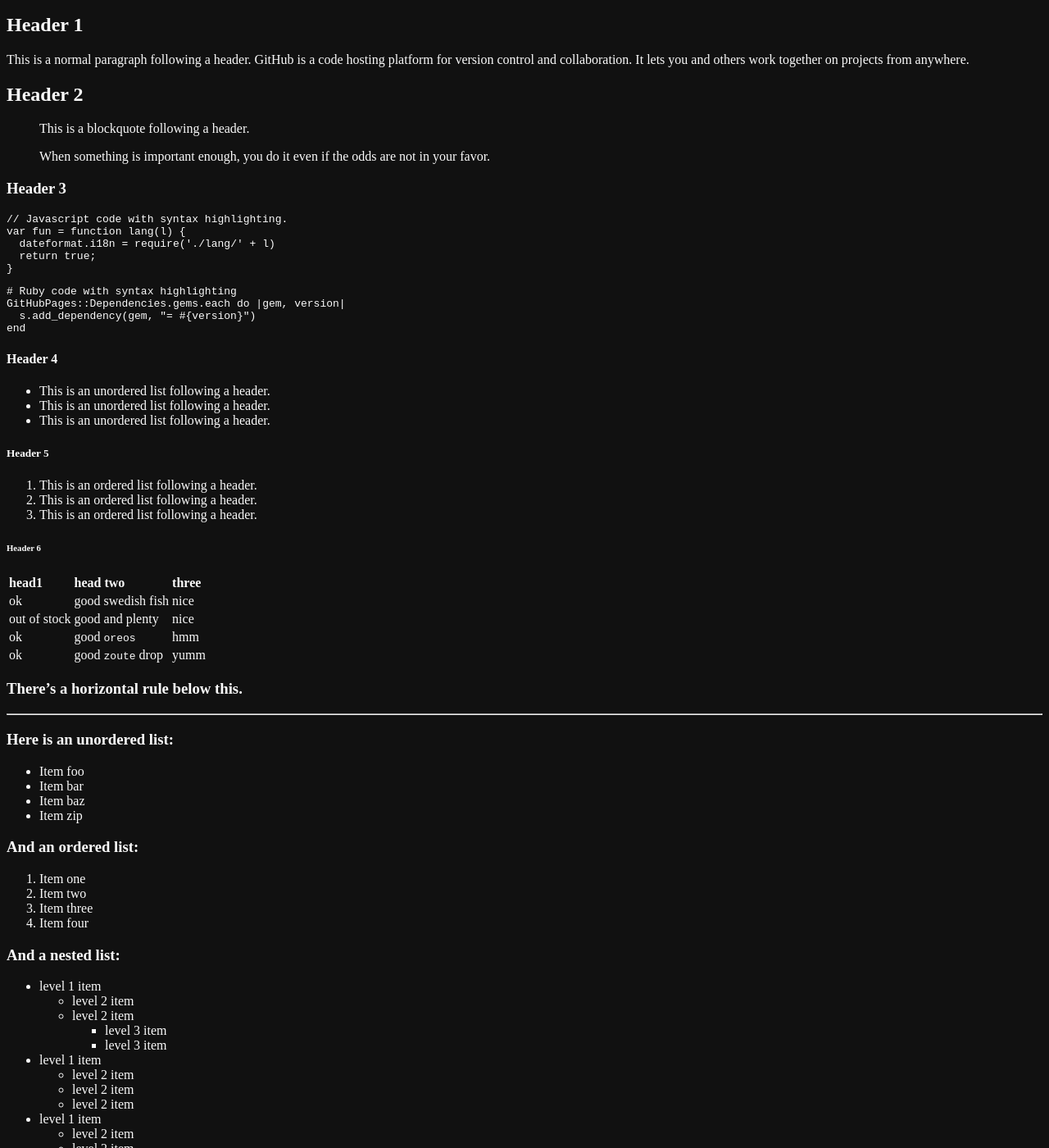
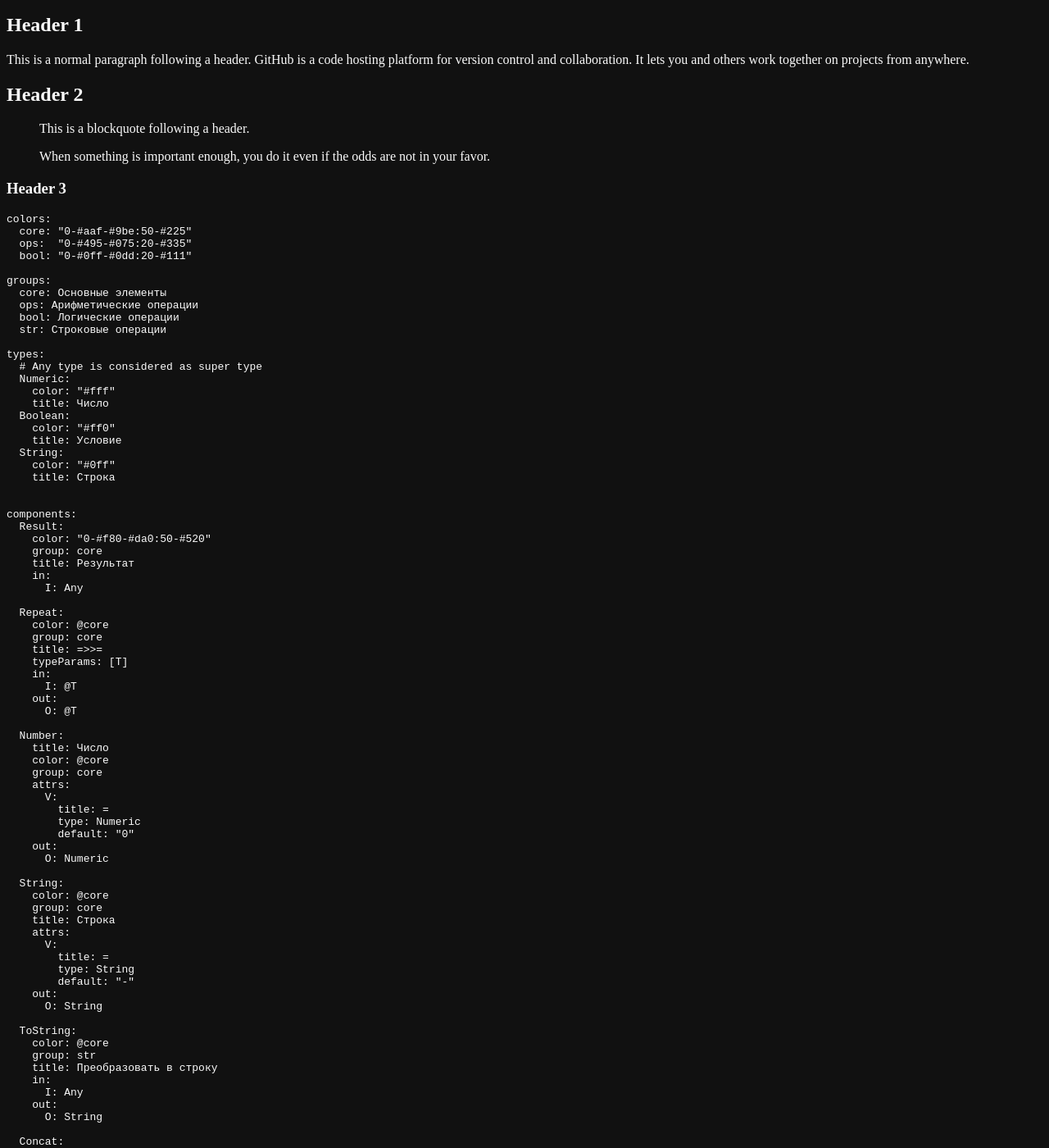
Before and after one commit to evazamtz/vax, a Jekyll site: the page built from docs/index.md, in a window 1280 px wide and 1400 px high, scrolled down 348 px. Shown: the whole window at 82% size. Built offline with Jekyll 4.4.1, drawn with Linux system fonts in a browser that asks for light colours; nearby versions of some CDN libraries; some of the changed text lies outside the part shown.

Commit message:
testing yaml highlighting

````diff
--- a/docs/index.md
+++ b/docs/index.md
@@ -22,12 +22,216 @@
 
 ### [](#header-3)Header 3
 
-```js
-// Javascript code with syntax highlighting.
-var fun = function lang(l) {
-  dateformat.i18n = require('./lang/' + l)
-  return true;
-}
+```yaml
+colors:
+  core: "0-#aaf-#9be:50-#225"
+  ops:  "0-#495-#075:20-#335"
+  bool: "0-#0ff-#0dd:20-#111"
+
+groups:
+  core: Основные элементы
+  ops: Арифметические операции
+  bool: Логические операции
+  str: Строковые операции
+
+types:
+  # Any type is considered as super type
+  Numeric:
+    color: "#fff"
+    title: Число
+  Boolean:
+    color: "#ff0"
+    title: Условие
+  String:
+    color: "#0ff"
+    title: Строка
+
+
+components:
+  Result:
+    color: "0-#f80-#da0:50-#520"
+    group: core
+    title: Результат
+    in:
+      I: Any
+
+  Repeat:
+    color: @core
+    group: core
+    title: =>>=
+    typeParams: [T]
+    in:
+      I: @T
+    out:
+      O: @T
+
+  Number:
+    title: Число
+    color: @core
+    group: core
+    attrs:
+      V:
+        title: =
+        type: Numeric
+        default: "0"
+    out:
+      O: Numeric
+
+  String:
+    color: @core
+    group: core
+    title: Строка
+    attrs:
+      V:
+        title: =
+        type: String
+        default: "-"
+    out:
+      O: String
+
+  ToString:
+    color: @core
+    group: str
+    title: Преобразовать в строку
+    in:
+      I: Any
+    out:
+      O: String
+
+  Concat:
+    color: @core
+    group: str
+    title: Склеить строки
+    in:
+      S1: String
+      S2: String
+      S3: String
+      S4: String
+    out:
+      O: String
+
+  Prompt:
+    title: Числовой параметр
+    color: @core
+    group: core
+    attrs:
+      Name:
+        title: Название
+        type: Any
+        default: "a"
+    out:
+      O: Numeric
+
+  Add:
+    group: ops
+    color: @ops
+    title: "+"
+    in:
+      A: Numeric
+      B: Numeric
+    out:
+      O: Numeric
+
+  Sub:
+    title: "-"
+    group: ops
+    color: @ops
+    in:
+      A: Numeric
+      B: Numeric
+    out:
+      O: Numeric
+
+  Mul:
+    title: "*"
+    group: ops
+    color: @ops
+    in:
+      A: Numeric
+      B: Numeric
+    out:
+      O: Numeric
+
+  Div:
+    title: "/"
+    group: ops
+    color: @ops
+    in:
+      A: Numeric
+      B: Numeric
+    out:
+      O: Numeric
+
+  Sqrt:
+    title: Корень
+    group: ops
+    color: @ops
+    in:
+      I: Numeric
+    out:
+      O: Numeric
+
+  If:
+    title: "Если То Иначе"
+    color: @bool
+    group: bool
+    typeParams: [T]
+    in:
+      Condition: Boolean
+      onTrue: @T
+      onFalse: @T
+    out:
+      O:
+        type: "@T"
+
+  Gt:
+    title: "Больше (>)"
+    color: @bool
+    group: bool
+    in:
+      A: Numeric
+      B: Numeric
+    out:
+      O: Boolean
+
+  Eq:
+    title: "Равняется"
+    color: @bool
+    group: bool
+    in:
+      A: Numeric
+      B: Numeric
+    out:
+      O: Boolean
+
+  Not:
+    title: "НЕ"
+    color: @bool
+    group: bool
+    in:
+      I: Boolean
+    out:
+      O: Boolean
+
+  And:
+    title: "И"
+    color: @bool
+    group: bool
+    in:
+      A: Boolean
+      B: Boolean
+    out:
+      O: Boolean
+
+  Or:
+    title: "ИЛИ"
+    color: @bool
+    group: bool
+    in:
+      A: Boolean
+      B: Boolean
+    out:
+      O: Boolean
 ```
 
 ```ruby
````
Also changed, not shown: README.md.
